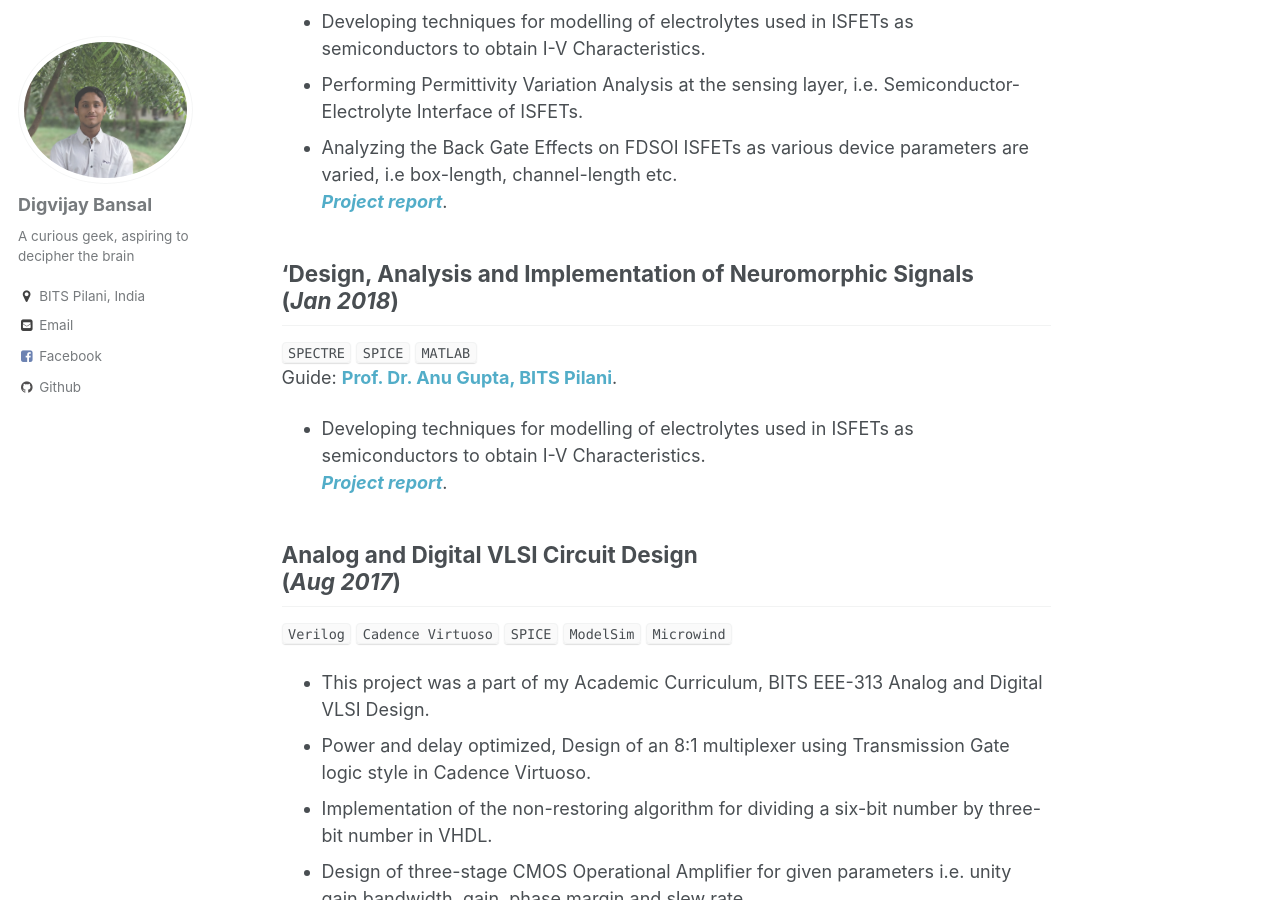
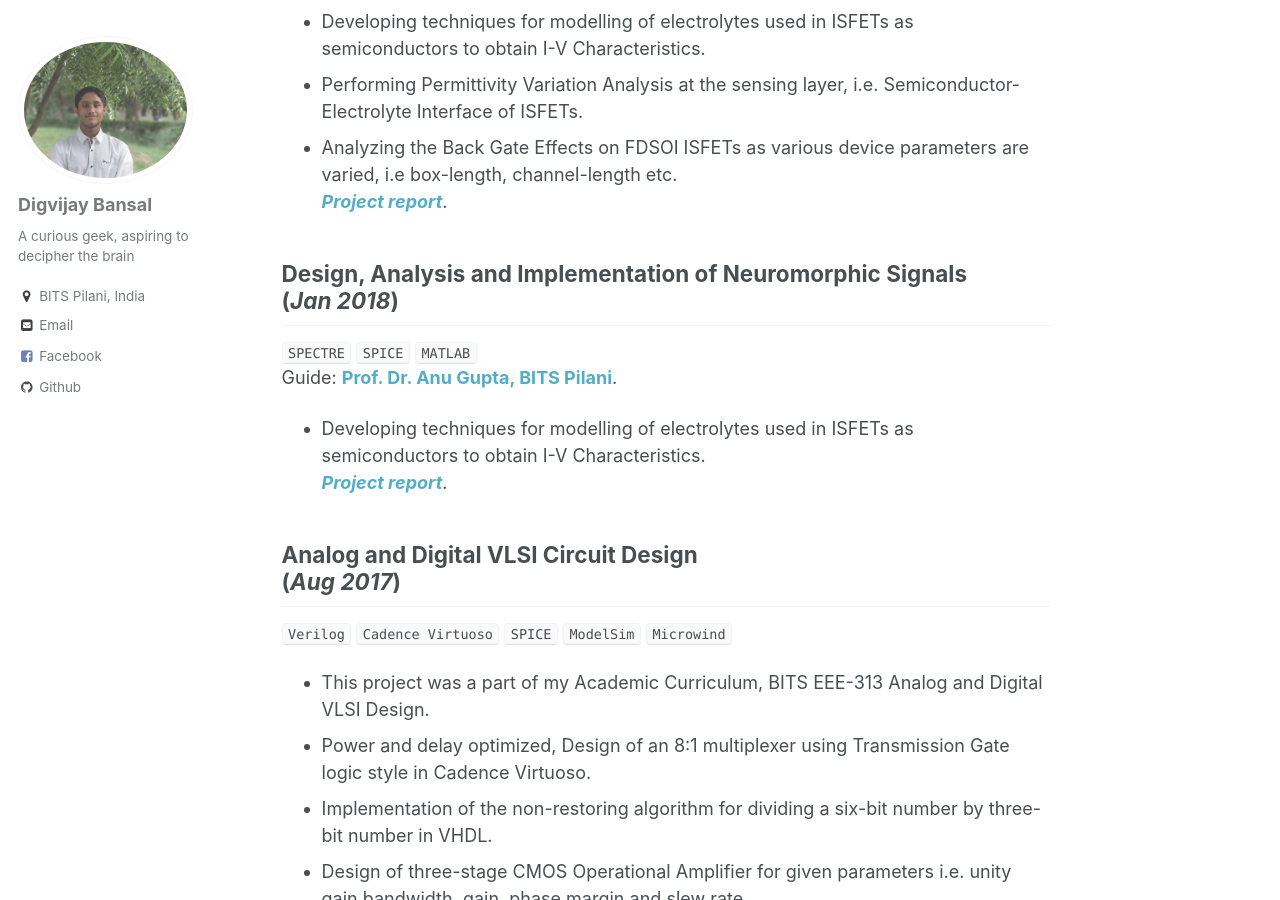
Before and after one commit to digvijay-bansal/digvijay-bansal.github.io, a Jekyll site: the page built from _pages/projects.md, in a window 1280 px wide and 900 px high, scrolled down 351 px. Built offline with Jekyll 4.4.1, drawn with Linux system fonts in a browser that asks for light colours.

```diff
--- a/_pages/projects.md
+++ b/_pages/projects.md
@@ -14,7 +14,7 @@ Guide: [**Dr. Soumendu Sinha, CSIR-CEERI Pilani**](https://www.ceeri.res.in/prof
 + Analyzing the Back Gate Effects on FDSOI ISFETs as various device parameters are varied, i.e box-length, channel-length etc.<br>
 [**_Project report_**](https://github.com/digvijay-bansal/Simulation-of-FDSOI-ISFETS).
 
-## 'Design, Analysis and Implementation of Neuromorphic Signals<br>(_Jan 2018_)
+## Design, Analysis and Implementation of Neuromorphic Signals<br>(_Jan 2018_)
 `SPECTRE` `SPICE` `MATLAB`<br>
 Guide: [**Prof. Dr. Anu Gupta, BITS Pilani**](http://universe.bits-pilani.ac.in/Pilani/anug/Profile).
 + Developing techniques for modelling of electrolytes used in ISFETs as semiconductors to obtain I-V Characteristics.<br>
```
